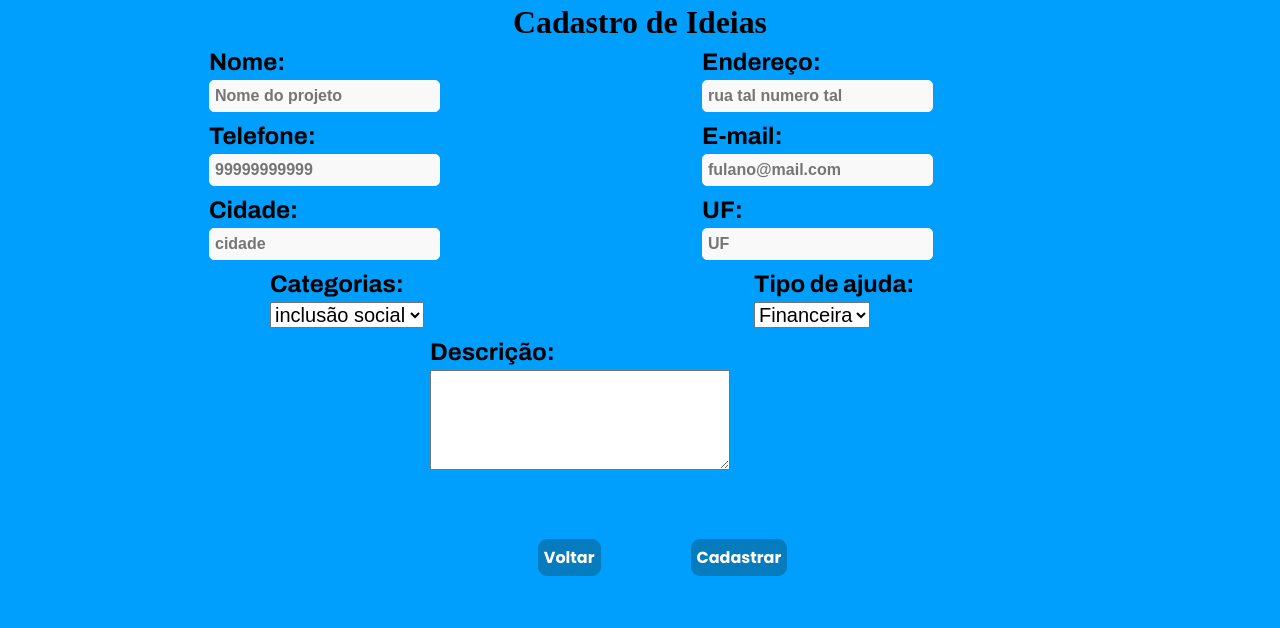
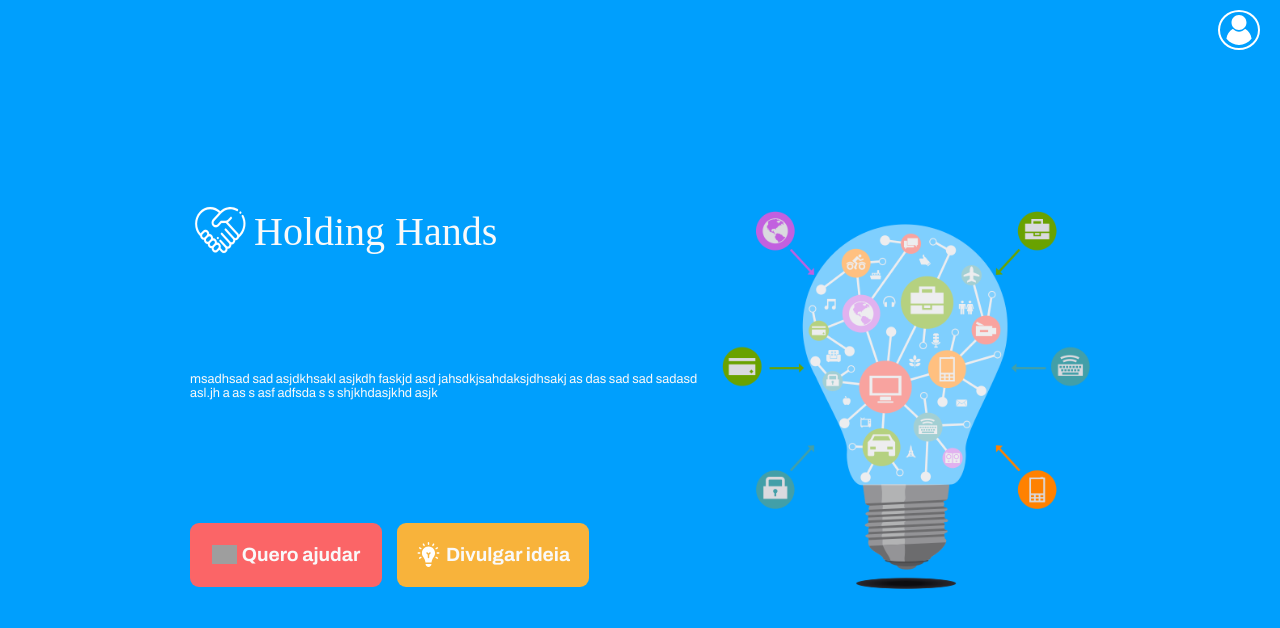
Before and after one commit to rede-cidada/holding-hands, a React (Create React App) app: page / in a window 1280 px wide. Shown: the top 628 px of the page. Built offline with nearby package versions, Linux system fonts and the light colour scheme; grey boxes are pictures that could not be loaded; a web font is replaced by a local one.

Commit message:
Tela de login Finalizada

```diff
--- a/src/App.js
+++ b/src/App.js
@@ -1,7 +1,5 @@
 import React from 'react';
-import RegisterIdeia from './pages/registerIdeia';
-//import DonationObject from './pages/DonationObject';
-
+import Routes from './services/routes'
 
 import './assets/global.css';
 
@@ -9,10 +7,7 @@ import './assets/global.css';
 
 function App() {
   return (
-
-    <RegisterIdeia/>
-
-
+    <Routes/>
   );
 }
 
```
